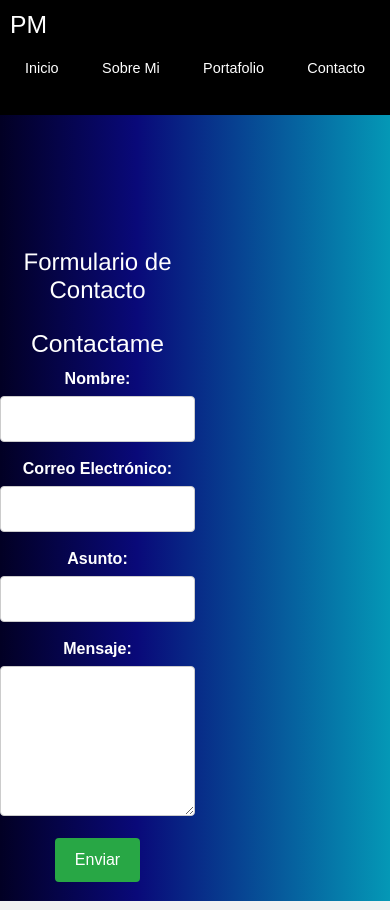
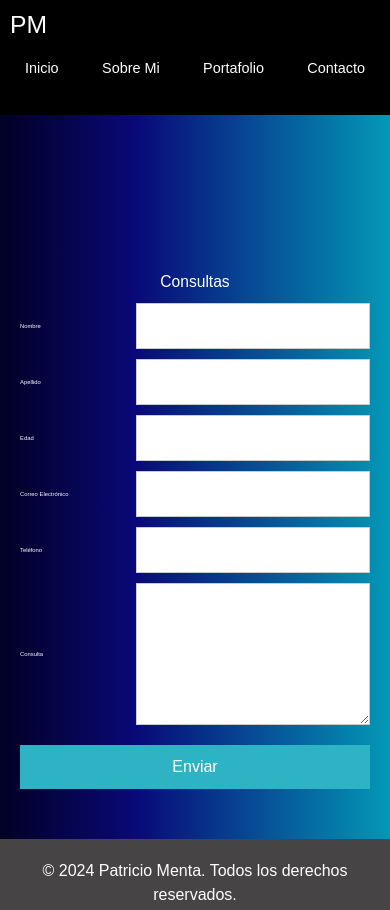
Before and after one commit to JavaCoder1010/portfolio, a plain HTML site: page contacto.html in a window 390 px wide. Shown: the top 910 px of the page. Drawn offline with nearby package versions, Linux system fonts and the light colour scheme.

Commit message:
Add files via upload

```diff
--- a/contacto.html
+++ b/contacto.html
@@ -10,6 +10,7 @@
     <link rel="preconnect" href="https://fonts.googleapis.com">
     <link rel="preconnect" href="https://fonts.gstatic.com" crossorigin>
     <script src="https://kit.fontawesome.com/729fc63d89.js" crossorigin="anonymous"></script>
+    <script src="script/script.js"></script>
 </head>
 <body>
     <header>
@@ -26,34 +27,42 @@
         </nav>
     </header>
 
-    <main id="contacto">
-        <div class="portada">
-            <h1>Formulario de Contacto</h1>
-            <form id="formcontacto" action="formulario">
-                <h2>Contactame</h2>
-
-                <div class="item-formulario">
-                    <label for="name">Nombre:</label>
-                    <input type="text" id="name" name="name" required>
+    <main>
+            <form class="formulario">
+                <h2>Consultas</h2>
+                <div class="caja-consultas">
+                    <div class="campo">
+                        <label for="nombre">Nombre</label>
+                        <input type="text" id="nombre" name="nombre" required>
+                    </div>
+                    <div class="campo">
+                        <label for="apellido">Apellido</label>
+                        <input type="text" id="apellido" name="apellido" required>
+                    </div>
+                    <div class="campo">
+                        <label for="edad">Edad</label>
+                        <input type="text" id="edad" name="edad" required>
                     </div>
 
-                <div class="item-formulario">
-                    <label for="email">Correo Electrónico:</label>
-                    <input type="email" id="email" name="email" required>
+                    <div class="campo">
+                        <label for="correoElectronico">Correo Electrónico</label>
+                        <input type="email" id="correoElectronico" name="correoElectronico" required>
                     </div>
 
-                <div class="item-formulario">
-                    <label for="subject">Asunto:</label>
-                    <input type="text" id="subject" name="subject" required>
+                    <div class="campo">
+                        <label for="telefono">Teléfono</label>
+                        <input type="tel" id="telefono" name="telefono" required>
                     </div>
 
-                <div class="item-formulario">
-                    <label for="message">Mensaje:</label>
-                    <textarea id="message" name="message" required></textarea>
+                    <div class="campo">
+                        <label for="consulta">Consulta</label>
+                        <textarea id="consulta" name="consulta" rows="5" required></textarea>
                     </div>
 
-                <button type="submit" class="enviar">Enviar</button>
+                    <button type="submit">Enviar</button>
+                </div>
             </form>
+        </div>
     </main>
 
     <footer id="footer">
--- a/css/styles.css
+++ b/css/styles.css
@@ -129,7 +129,8 @@ main h1 {
     padding: 20px;
 }
 #footer {
-    background-color: #f1f1f1;
+    background-color: rgb(70, 68, 68);
+    color: white;
     text-align: center;
     padding: 20px;
 }
@@ -171,8 +172,14 @@ main h1 {
         font-size: 0.9em;
     }
 
+    #index, #sobremi{
+        display: flex;
+        flex-direction: column;
+    }
+
     .navbar {
         padding: 10px;
+        height: auto;
     }
 
     main {
@@ -190,6 +197,26 @@ main h1 {
     main h1 {
         font-size: 1.8em;
     }
+    .caja_contacto h2 {
+        font-size: 2rem;
+    }
+
+    .caja_contacto p {
+        font-size: 1.125rem;
+    }
+
+    .formulario h2 {
+        font-size: 1.75rem;
+    }
+
+    .campo label {
+        font-size: 1rem;
+    }
+
+    .campo input,
+    .campo textarea {
+        font-size: 0.875rem;
+    }
 }
 
 @media (max-width: 480px) {
@@ -206,8 +233,8 @@ main h1 {
     }
 
     main {
-        grid-template-columns: 1fr;
-        text-align: center;
+        flex-direction: column;
+        align-items: center;
         padding-top: 25vh;
     }
 
@@ -227,61 +254,81 @@ main h1 {
         font-size: 12px;
         padding: 8px;
     }
+    .caja_contacto {
+        padding: 1.5%;
+    }
+
+    .formulario {
+        padding: 15px;
+    }
 }
 
 .formulario {
-    background: #fff;
+    width: 100%;
+    max-width: 600px;
+    margin: 30px auto;
     padding: 20px;
-    border-radius: 5px;
-    box-shadow: 0 0 10px rgba(0, 0, 0, 0.1);
-    width: 100%;
-    max-width: 500px;
+    color: #fff;
 }
 
 .formulario h2 {
-    margin-bottom: 20px;
-    font-size: 24px;
-    color: #fff;
-    display: flex;
-    align-content: center;
+    text-align: center;
+    margin-bottom: 3vw;
+    font-size: 4vw;
+    color: #fff
 }
 
-.item-formulario {
-    margin-bottom: 15px;
+.caja-consultas {
+    display: flex;
+    flex-direction: column;
 }
 
-.item-formulario label {
-    display: block;
-    margin-bottom: 5px;
-    font-weight: bold;
-    color: #fff;
+.campo {
+    display: flex;
+    align-items: center;
+    margin-bottom: 10px;
 }
 
-.item-formulario input,
-.item-formulario textarea {
-    width: 100%;
+.campo label {
+    flex: 1;
+    font-size: 1.5vw;
+    margin-right: 10px;
+}
+
+.campo input,
+.campo textarea {
+    flex: 2;
     padding: 10px;
     border: 1px solid #ccc;
-    border-radius: 4px;
     font-size: 16px;
+    transition: border-color 0.3s ease-in-out;
 }
 
-.item-formulario textarea {
-    resize: vertical;
-    height: 150px;
+
+.campo input:valid,
+.campo textarea:valid {
+    border: 2px solid green;
 }
 
-.enviar {
-    background-color: #28a745;
-    color: #fff;
-    padding: 10px 20px;
-    border: none;
-    border-radius: 4px;
-    font-size: 16px;
+
+.campo input:invalid:focus,
+.campo textarea:invalid:focus,
+.campo input:invalid:blur,
+.campo textarea:invalid:blur {
+    border: 2px solid red;
 }
 
-.enviar:hover {
-    background-color: #218838;
+.caja-consultas button {
+    padding: 10px;
+    background-color: #2eb3c5;
+    color: white;
+    border: none;
+    cursor: pointer;
+    margin-top: 10px;
+}
+
+.caja-consultas button:hover {
+    background-color: #1e737e;
 }
 
 #fotoportafolio{
--- /dev/null
+++ b/script/script.js
@@ -0,0 +1,86 @@
+window.onload = function() {
+    // Show the modal when the page loads
+    document.getElementById('cookies').style.display = 'block';
+
+    // Yes button action
+    document.getElementById('yesBtn').onclick = function() {
+        document.getElementById('cookies').style.display = 'none';
+        // Continue to the website or any action for age verification
+    };
+
+    // No button action
+    document.getElementById('noBtn').onclick = function() {
+        alert('Mentira, no hay cookies.');
+        window.location.href = 'https://www.google.com'; // Redirect or close
+    };
+};
+
+document.addEventListener('DOMContentLoaded', function() {
+    // Obtener el formulario
+    const formulario = document.querySelector('.formulario');
+    // Expresiones regulares para validaciones
+    const regexNombreApellido = /^[a-zA-ZáéíóúÁÉÍÓÚñÑ\s]+$/;
+    const regexEdad = /^(?:[1-9][0-9]?|1[01][0-9]|120|130)$/; // Entre 1 y 130
+    const regexTelefono = /^[0-9]{8,12}$/; // Entre 8 y 12 números
+    const regexCorreo = /^[^\s@]+@[^\s@]+\.[^\s@]+$/; // Formato básico de correo electrónico
+
+    // Función de validación general
+    function validarCampo(campo, regex) {
+        if (campo.value.trim() === '') {
+            // Si el campo está vacío, marcarlo como inválido
+            campo.style.border = '2px solid red';
+            return false;
+        } else if (regex && !regex.test(campo.value.trim())) {
+            // Si no pasa la validación de la regex
+            campo.style.border = '2px solid red';
+            return false;
+        } else {
+            // Si pasa todas las validaciones
+            campo.style.border = '2px solid green';
+            return true;
+        }
+    }
+
+    // Función que se ejecuta cuando se pierde el foco (blur)
+    function agregarEventosDeValidacion(campo, regex) {
+        campo.addEventListener('blur', function() {
+            validarCampo(campo, regex);
+        });
+    }
+
+    // Añadir los eventos a los campos
+    const nombre = document.getElementById('nombre');
+    const apellido = document.getElementById('apellido');
+    const edad = document.getElementById('edad');
+    const correo = document.getElementById('correoElectronico');
+    const telefono = document.getElementById('telefono');
+    const consulta = document.getElementById('consulta');
+
+    // Añadir eventos de validación al perder el foco
+    agregarEventosDeValidacion(nombre, regexNombreApellido);
+    agregarEventosDeValidacion(apellido, regexNombreApellido);
+    agregarEventosDeValidacion(edad, regexEdad);
+    agregarEventosDeValidacion(correo, regexCorreo);
+    agregarEventosDeValidacion(telefono, regexTelefono);
+    agregarEventosDeValidacion(consulta);
+
+    // Validar todo al enviar el formulario
+    formulario.addEventListener('submit', function(event) {
+        // Validar todos los campos individualmente
+        const nombreValido = validarCampo(nombre, regexNombreApellido);
+        const apellidoValido = validarCampo(apellido, regexNombreApellido);
+        const edadValida = validarCampo(edad, regexEdad);
+        const correoValido = validarCampo(correo, regexCorreo);
+        const telefonoValido = validarCampo(telefono, regexTelefono);
+        const consultaValida = validarCampo(consulta);
+
+        // Si alguna validación falla, se detiene el envío del formulario
+        if (!nombreValido || !apellidoValido || !edadValida || !correoValido || !telefonoValido || !consultaValida) {
+            event.preventDefault(); // Detiene el envío del formulario
+            alert('Por favor, corrige los campos en rojo antes de enviar el formulario.');
+        }
+        else{
+            alert('Formulario enviado correctamente')
+        }
+    });
+});
```
Lines whose indentation alone changed are shown as unchanged.
